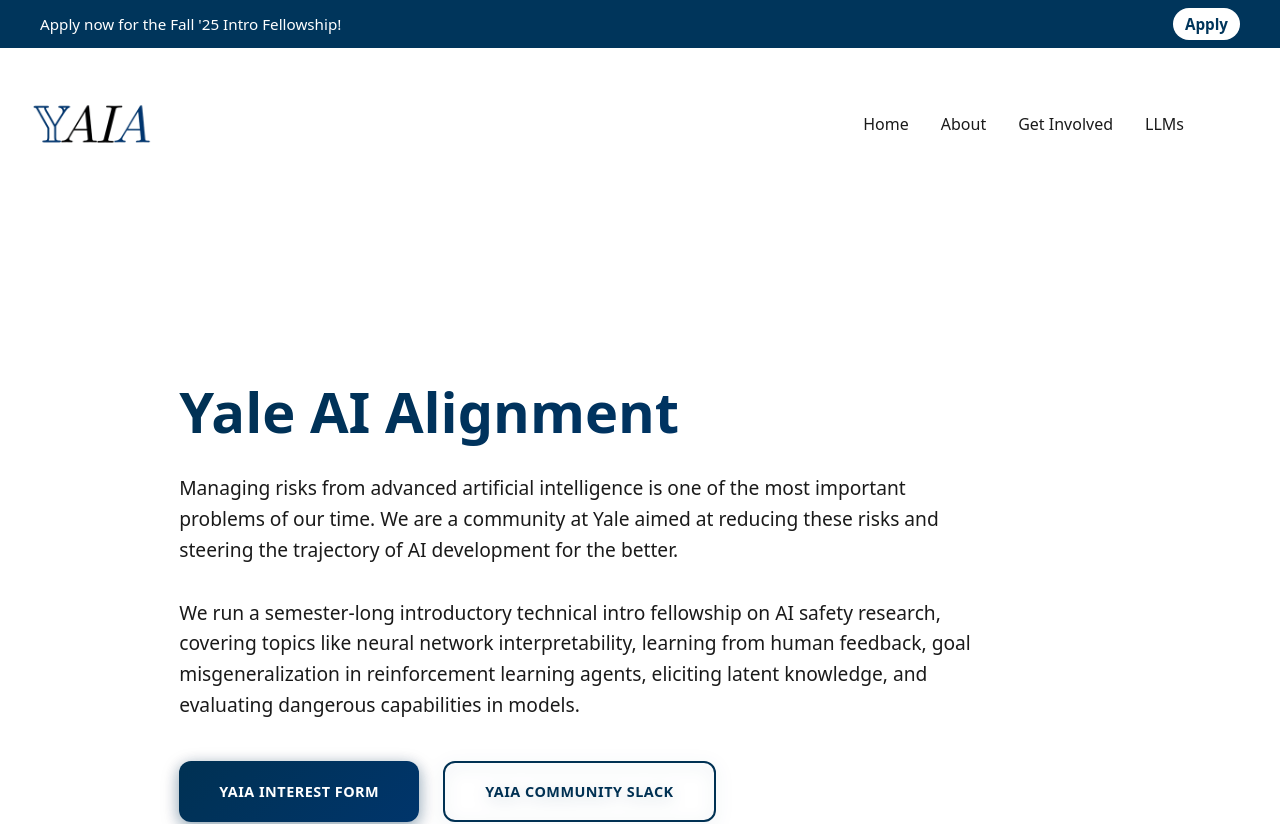
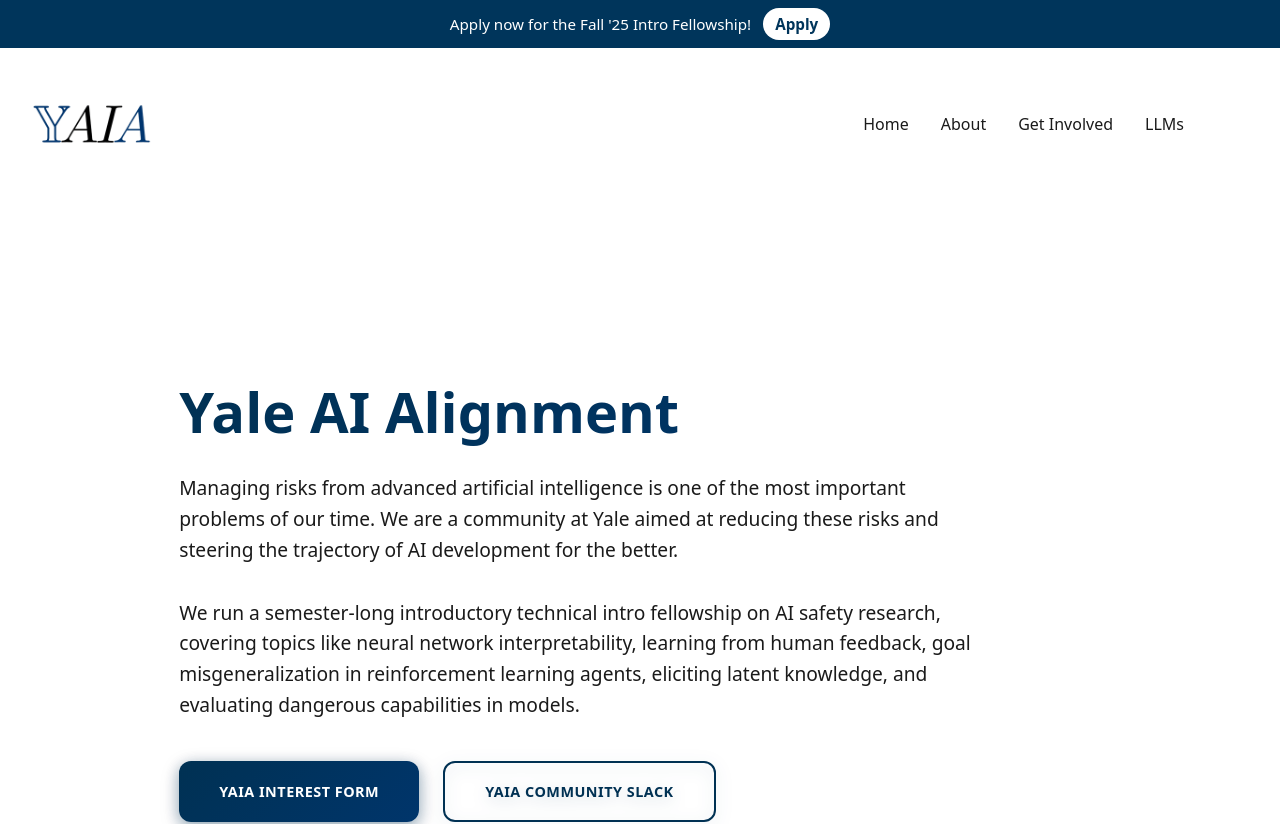
Before and after one commit to yejun-yun/yaleaia-website, a React (Create React App) app in the folder frontend/: page /chat in a window 1280 px wide. Shown: the top 824 px of the page. Built offline with nearby package versions, Linux system fonts and the light colour scheme; no server answers.

Commit message:
fixed banner

```diff
--- a/frontend/src/styles/Notificationbar.css
+++ b/frontend/src/styles/Notificationbar.css
@@ -16,9 +16,11 @@
     width: 100%;
     max-width: 1200px;
     display: flex;
-    justify-content: space-between;
+    justify-content: center;
     align-items: center;
     gap: 12px;
+    text-align: center;
+    flex-wrap: wrap;
 }
 
 .notificationbar-link {
```
